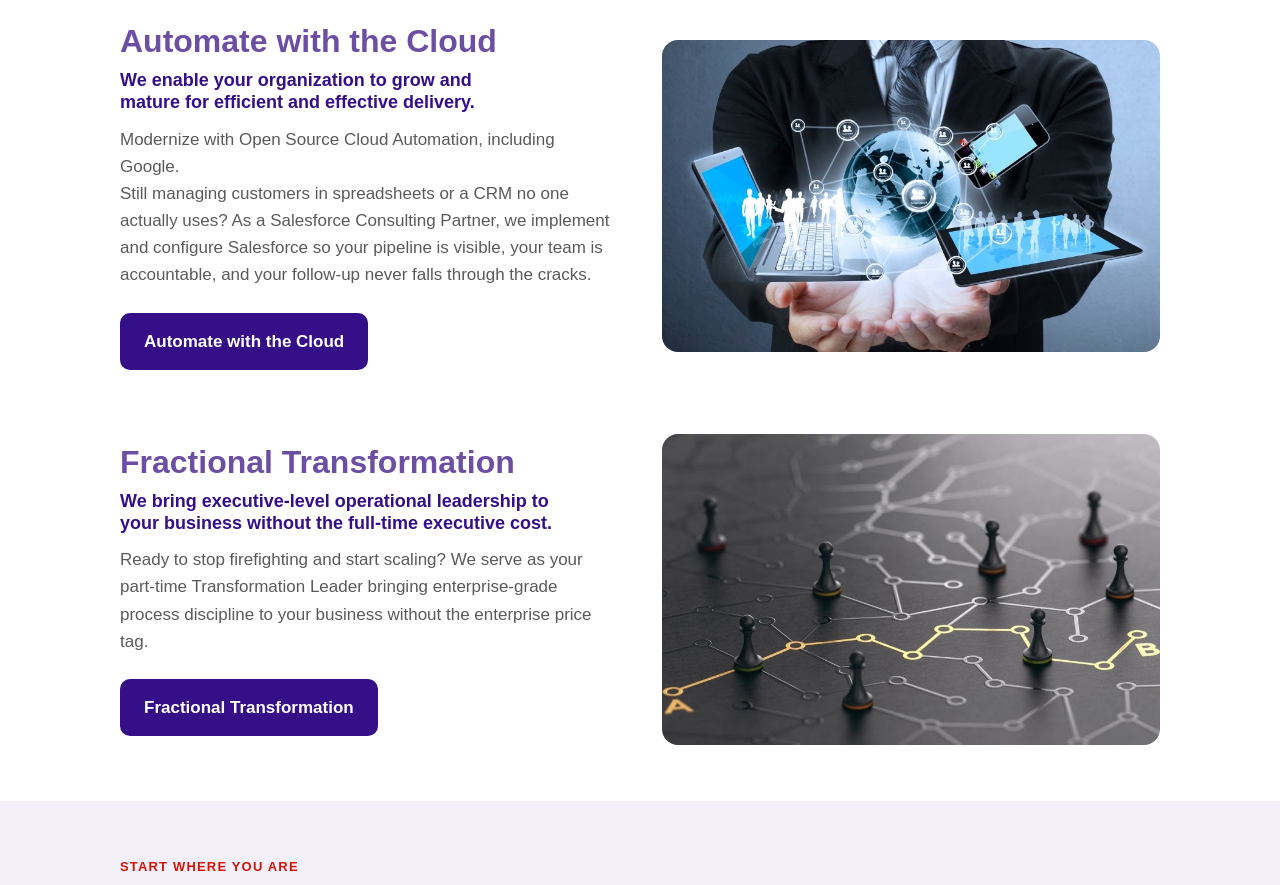
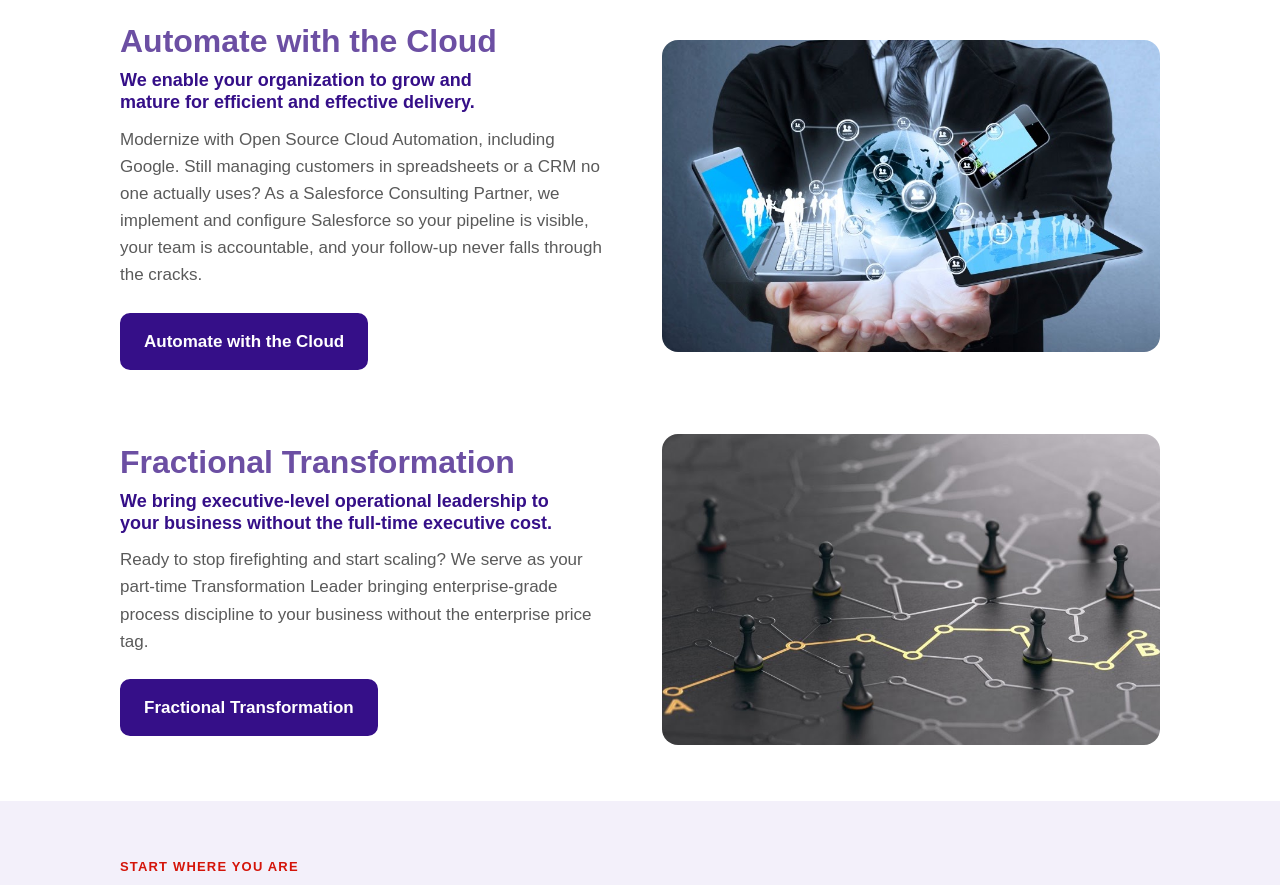
Before and after one commit to mkatanani/cmllc-www, a plain HTML site: page home/index.html in a window 1280 px wide. Shown: the part 2120-3005 px from the top of the page. Drawn offline with Linux system fonts and the light colour scheme.

Commit message:
Home: merge paragraphs

```diff
--- a/home/index.html
+++ b/home/index.html
@@ -89,8 +89,7 @@
     <div>
       <h2>Automate with the Cloud</h2>
       <h3>We enable your organization to grow and mature for efficient and effective delivery.</h3>
-      <p>Modernize with Open Source Cloud Automation, including Google.</p>
-      <p>Still managing customers in spreadsheets or a CRM no one actually uses? As a Salesforce Consulting Partner, we implement and configure Salesforce so your pipeline is visible, your team is accountable, and your follow-up never falls through the cracks.</p>
+      <p>Modernize with Open Source Cloud Automation, including Google. Still managing customers in spreadsheets or a CRM no one actually uses? As a Salesforce Consulting Partner, we implement and configure Salesforce so your pipeline is visible, your team is accountable, and your follow-up never falls through the cracks.</p>
       <div class="actions"><a class="btn" href="/business-process-modernization/">Automate with the Cloud</a></div>
     </div>
     <div class="pic"><img src="/assets/img/connected-business.jpg" alt="" loading="lazy"></div>
```
Also changed, not shown: index.html (+1 -2 lines).
